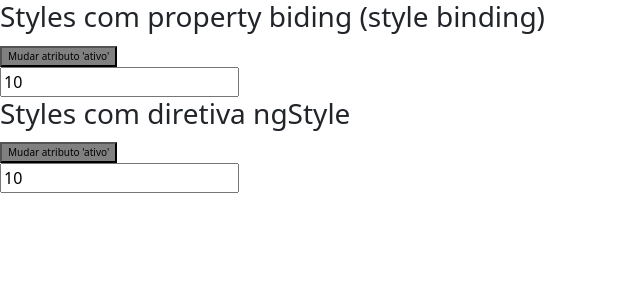
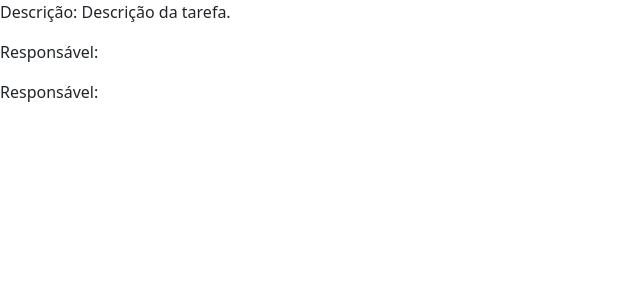
Before and after one commit to emanoelcampos/angular-diretivas, an Angular app: page / in a window 1280 px wide. Shown: the top 300 px of the page, without its empty margins (0-640 px from the left). Built offline with nearby package versions, Linux system fonts and the light colour scheme.

Commit message:
operador elvis

```diff
--- a/src/app/app.component.html
+++ b/src/app/app.component.html
@@ -6,4 +6,6 @@
 
 <!-- <app-diretiva-ngclass></app-diretiva-ngclass> -->
 
-<app-diretiva-ngstyle></app-diretiva-ngstyle>
+<!-- <app-diretiva-ngstyle></app-diretiva-ngstyle> -->
+
+<app-operador-elvis></app-operador-elvis>
--- a/src/app/app.module.ts
+++ b/src/app/app.module.ts
@@ -9,6 +9,7 @@ import { NgswitchComponent } from './diretiva-ngswitch/ngswitch.component';
 import { DiretivaNgforComponent } from './diretiva-ngfor/diretiva-ngfor.component';
 import { DiretivaNgclassComponent } from './diretiva-ngclass/diretiva-ngclass.component';
 import { DiretivaNgstyleComponent } from './diretiva-ngstyle/diretiva-ngstyle.component';
+import { OperadorElvisComponent } from './operador-elvis/operador-elvis.component';
 
 @NgModule({
   declarations: [
@@ -18,6 +19,7 @@ import { DiretivaNgstyleComponent } from './diretiva-ngstyle/diretiva-ngstyle.co
     DiretivaNgforComponent,
     DiretivaNgclassComponent,
     DiretivaNgstyleComponent,
+    OperadorElvisComponent,
   ],
   imports: [
     BrowserModule,
--- /dev/null
+++ b/src/app/operador-elvis/operador-elvis.component.html
@@ -0,0 +1,4 @@
+<p>Descrição: {{ tarefa.desc }}</p>
+<!-- <p>Responsável: {{ tarefa.responsavel.nome }}</p> -->
+<p>Responsável: {{ tarefa.responsavel != null ? tarefa.responsavel.nome : ''}}</p>
+<p>Responsável: {{ tarefa.responsavel?.usuario?.nome}}</p>
--- /dev/null
+++ b/src/app/operador-elvis/operador-elvis.component.ts
@@ -0,0 +1,23 @@
+import { Component, OnInit } from '@angular/core';
+
+@Component({
+  selector: 'app-operador-elvis',
+  templateUrl: './operador-elvis.component.html',
+  styleUrls: ['./operador-elvis.component.scss']
+})
+export class OperadorElvisComponent implements OnInit {
+
+  tarefa: any = {
+    desc: 'Descrição da tarefa.',
+    responsavel: {
+      usuario: null
+    }
+    //responsavel : { nome: 'Emanoel'}
+  };
+
+  constructor() { }
+
+  ngOnInit(): void {
+  }
+
+}
```
Also changed, not shown: src/app/operador-elvis/operador-elvis.component.scss (added), 1 other file (tests, documents, lock files or other folders).
